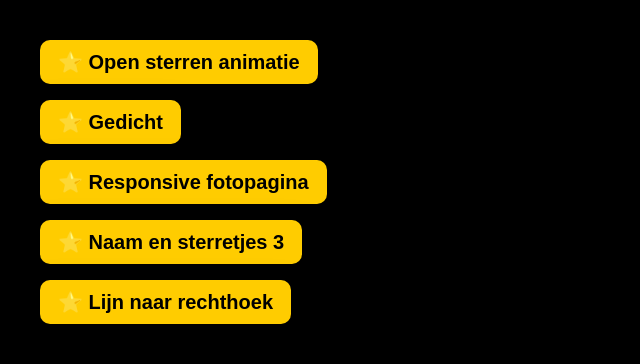
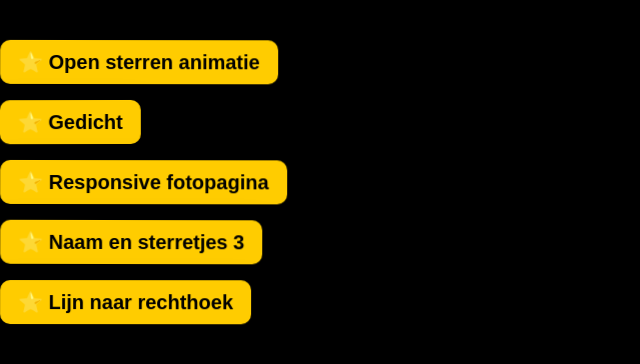
Before and after one commit to greinders/greinders.github.io, a plain HTML site: page index.html in a window 1280 px wide. Shown: the whole page, without its empty margins (0-640 px from the left). Drawn offline with Linux system fonts and the light colour scheme.

Commit message:
Refactor button positioning and animations

```diff
--- a/index.html
+++ b/index.html
@@ -11,15 +11,14 @@ body {
     min-height: 100vh;
     background: #000;
     font-family: Arial, Helvetica, sans-serif;
-    padding: 40px;
-    box-sizing: border-box;
+    overflow: hidden;
 }
 
-/* Container voor de knoppen */
+/* Container voor knoppen */
 .btn-container {
     position: relative;
     width: 100%;
-    height: 100vh; /* genoeg ruimte voor random */
+    height: 100vh;
 }
 
 /* Algemene knopstijl */
@@ -34,7 +33,7 @@ body {
     border-radius: 10px;
     font-weight: bold;
     box-shadow: 0 14px 30px rgba(0,0,0,0.55);
-    transition: all 1s ease; /* transitie voor beweging/rotatie */
+    transition: all 1s ease; /* vloeiende overgang naar eindpositie */
 }
 
 /* Hover-effect */
@@ -43,7 +42,7 @@ body {
     z-index: 100;
 }
 
-/* Mobiel: terug naar lijst */
+/* Mobiel */
 @media (max-width: 600px) {
     .btn-container a {
         position: relative;
@@ -67,54 +66,67 @@ body {
 </div>
 
 <script>
-// Selecteer alle knoppen
+// Selecteer knoppen
 const buttons = document.querySelectorAll('.btn-container a');
+const container = document.querySelector('.btn-container');
+const containerWidth = container.clientWidth;
+const containerHeight = container.clientHeight;
 
-// Definieer originele posities (links onder elkaar)
+// Originele posities links onder elkaar
 const originalPositions = [];
-const startTop = 0;
+const startTop = 40; // padding
 const gap = 16; // ruimte tussen knoppen
-
 buttons.forEach((btn, i) => {
     const top = startTop + i * (btn.offsetHeight + gap);
-    const left = 0; // helemaal links
+    const left = 0;
     originalPositions.push({ top, left });
-
-    // initialiseer positie op origineel (kan even nodig zijn)
-    btn.style.top = top + 'px';
-    btn.style.left = left + 'px';
 });
 
-// Functie: random kriskras posities
-function randomizeButtons() {
+// Functie: random startpositie
+function setRandomStartPositions() {
     buttons.forEach(btn => {
-        const offsetTop = (Math.random() - 0.5) * 100; // +/-50px
-        const offsetLeft = (Math.random() - 0.5) * 100; // +/-50px
-        const rotate = (Math.random() - 0.5) * 20; // +/-10 graden
-
-        btn.style.top = `calc(${btn.offsetTop}px + ${offsetTop}px)`;
-        btn.style.left = `calc(${btn.offsetLeft}px + ${offsetLeft}px)`;
+        const randTop = Math.random() * (containerHeight - 60); // 60px marge onderkant
+        const randLeft = Math.random() * (containerWidth - 200); // max breedte van knop
+        const rotate = (Math.random() - 0.5) * 40; // +/-20 graden
+        btn.style.top = randTop + 'px';
+        btn.style.left = randLeft + 'px';
         btn.style.transform = `rotate(${rotate}deg)`;
     });
 }
 
-// Functie: terug naar originele posities
-function resetButtons() {
+// Zweef-effect
+function startFloating() {
+    buttons.forEach(btn => {
+        const amplitude = 10; // max 10px heen/weer
+        const speed = 0.002 + Math.random() * 0.002; // verschillende snelheden
+        let start = Date.now();
+        function float() {
+            const time = Date.now() - start;
+            const dx = Math.sin(time * speed * 2 * Math.PI) * amplitude;
+            const dy = Math.cos(time * speed * 2 * Math.PI) * amplitude;
+            const rotate = Math.sin(time * speed * 2 * Math.PI) * 5; // kleine rotatie
+            btn.style.transform = `translate(${dx}px, ${dy}px) rotate(${rotate}deg)`;
+            requestAnimationFrame(float);
+        }
+        float();
+    });
+}
+
+// Terug naar originele posities
+function resetPositions() {
     buttons.forEach((btn, i) => {
         const pos = originalPositions[i];
+        btn.style.transition = 'all 1.5s ease'; // vloeiend terug
         btn.style.top = pos.top + 'px';
         btn.style.left = pos.left + 'px';
         btn.style.transform = 'rotate(0deg)';
     });
 }
 
-// Start animatie
 window.addEventListener('load', () => {
-    // Eerst random positie
-    randomizeButtons();
-
-    // Na 1,5s terug naar origineel
-    setTimeout(resetButtons, 1500);
+    setRandomStartPositions(); // willekeurig ergens
+    startFloating();           // lichte zweef beweging
+    setTimeout(resetPositions, 2000); // na 2s terug naar origineel
 });
 </script>
 
```
